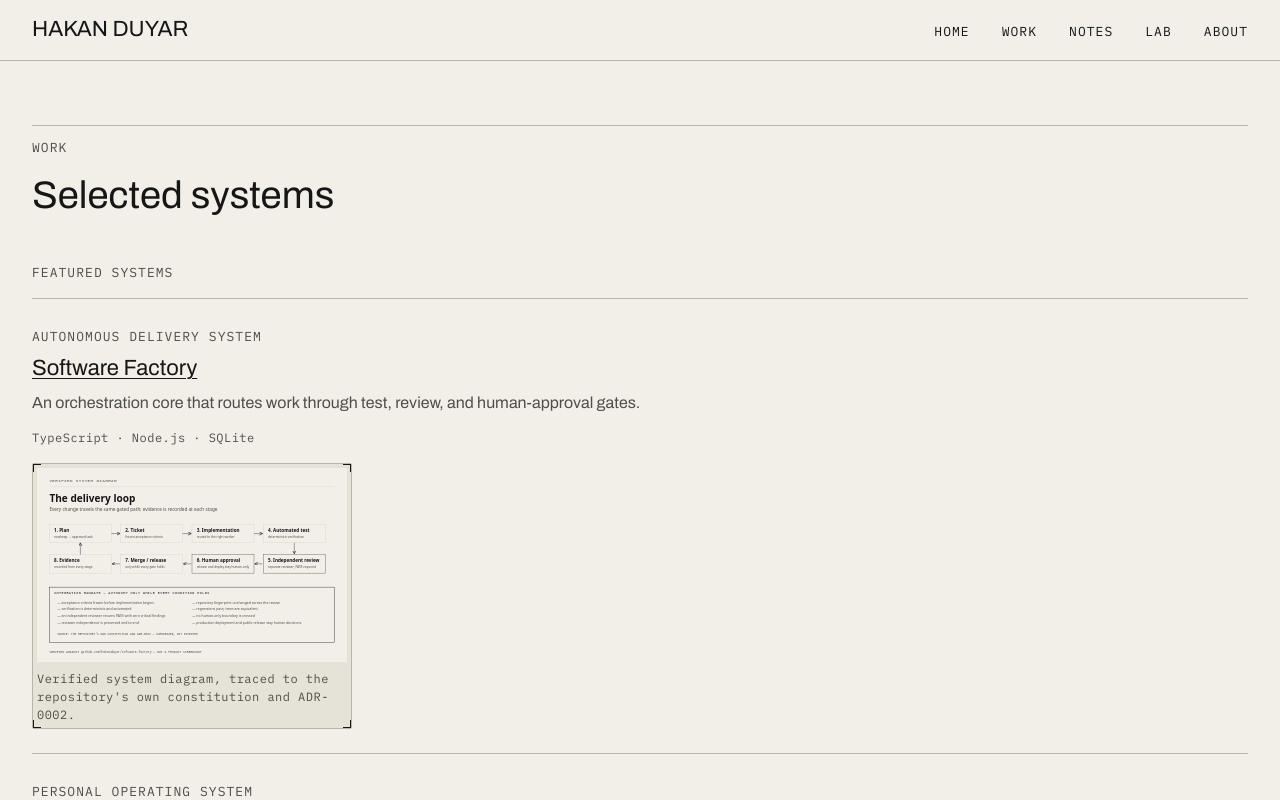
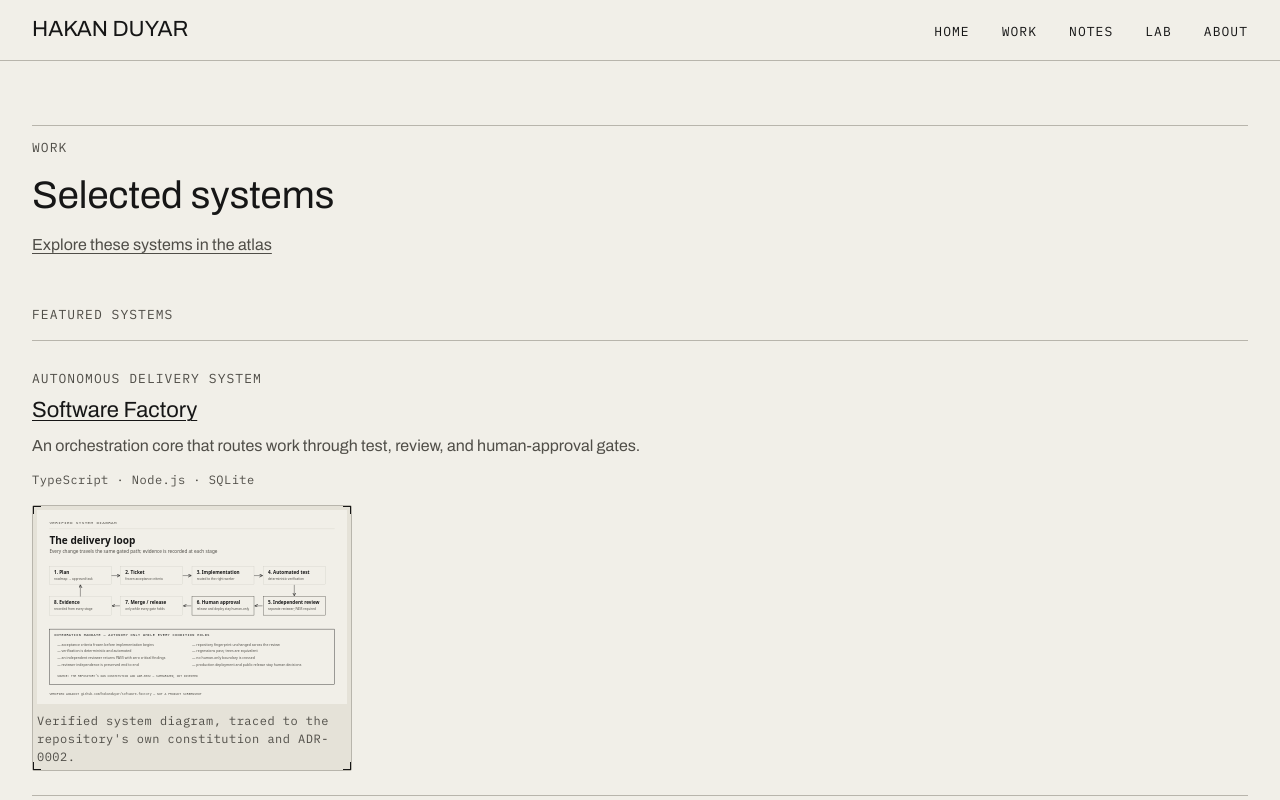
Before and after one commit to hakanduyar/built-in-layers, a Next.js app: page /work in a window 1280 px wide. Shown: the top 800 px of the page. Built offline with nearby package versions, Linux system fonts and the light colour scheme; no server answers.

Commit message:
Link work index to cinematic atlas

```diff
--- a/app/work/page.tsx
+++ b/app/work/page.tsx
@@ -2,6 +2,7 @@ import type { Metadata } from "next";
 import { ProjectCard } from "@/components/project/ProjectCard";
 import { Container } from "@/components/ui/Container";
 import { SectionHeading } from "@/components/ui/SectionHeading";
+import { TextLink } from "@/components/ui/TextLink";
 import { pendingCopy } from "@/data/copy";
 import { getProjectsByTier } from "@/lib/content/work";
 import type { Tier } from "@/lib/content/schemas";
@@ -33,6 +34,9 @@ export default function WorkPage() {
     <Container className="py-16">
       <SectionHeading label="WORK" />
       <h1 className="mt-4 font-display text-heading-l text-ink">Selected systems</h1>
+      <p className="mt-4 max-w-measure font-display text-body text-ink-muted">
+        <TextLink href="/cinematic#atlas">Explore these systems in the atlas</TextLink>
+      </p>
 
       {groups.length === 0 ? (
         <p className="mt-4 max-w-measure font-display text-body text-ink-muted">
```
